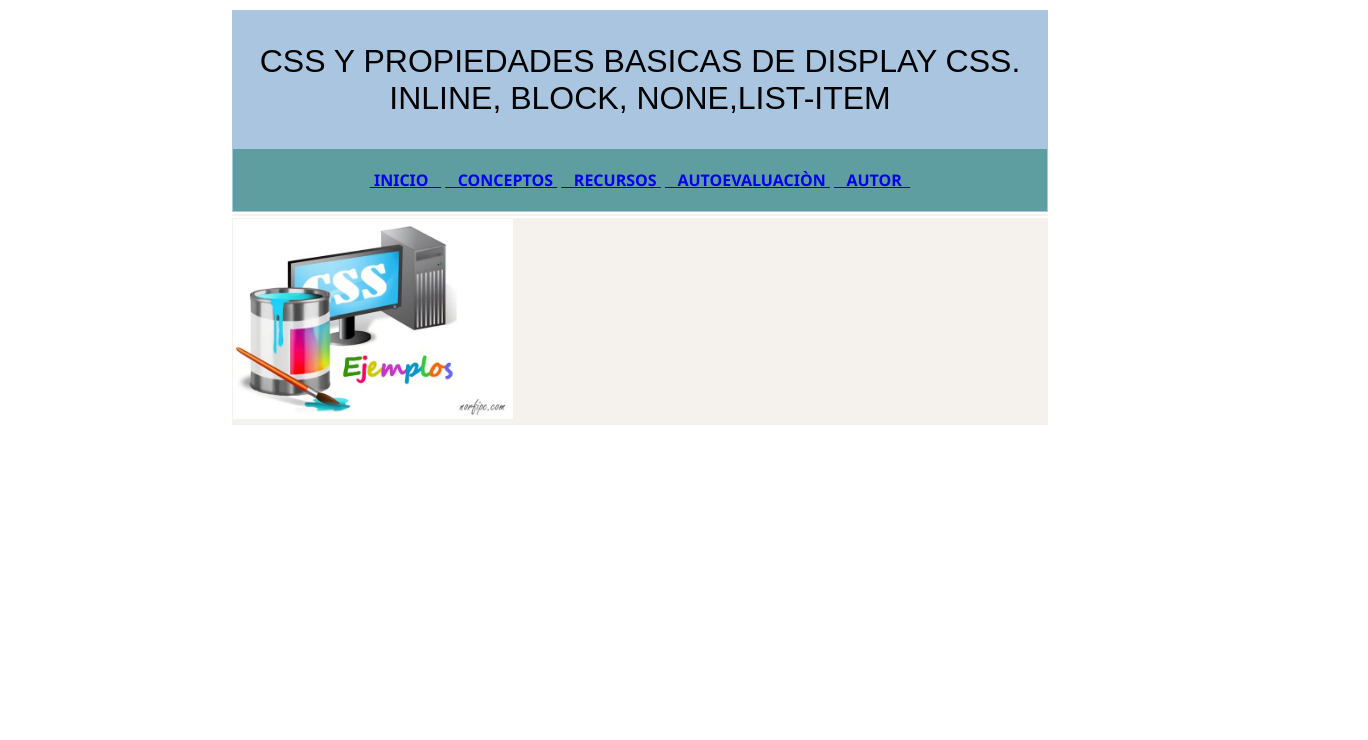
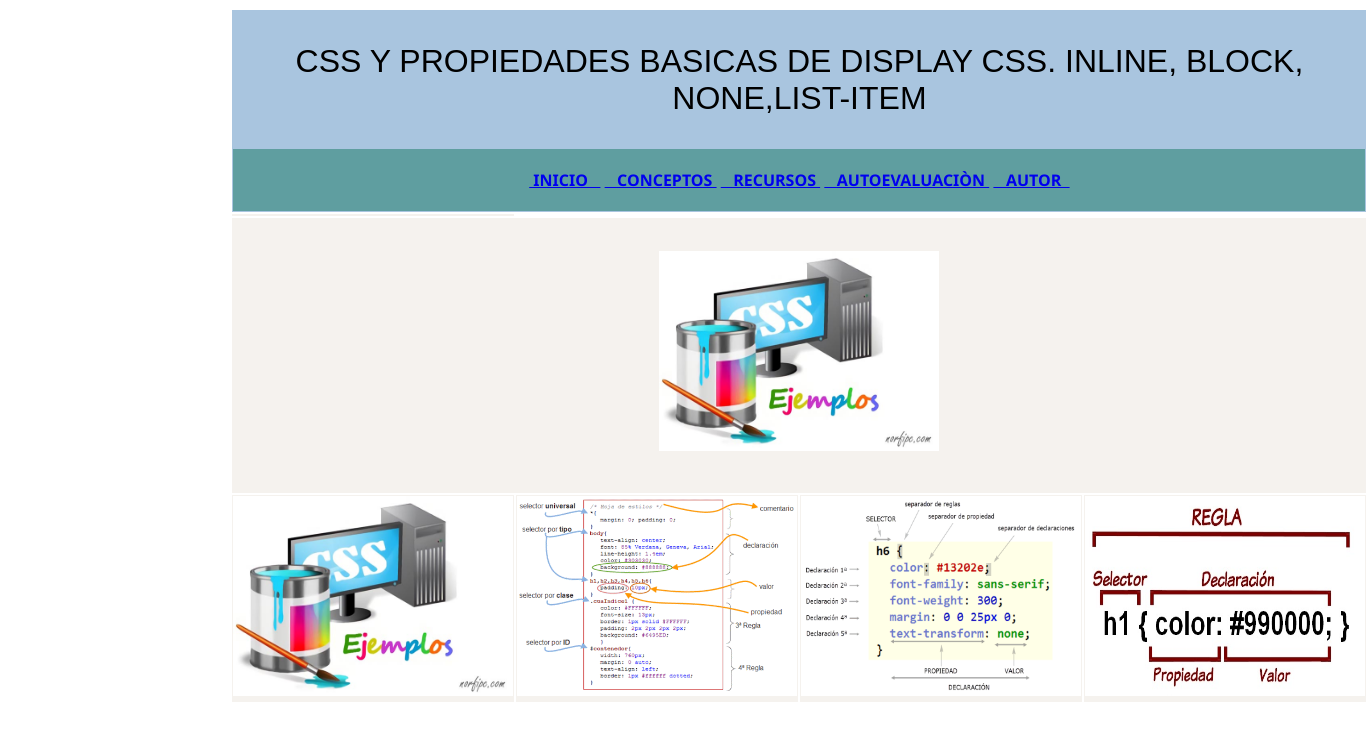
Before and after one commit to catherinsc/DSW-CatherinSanchez, a plain HTML site: page conceptos2.html in a window 1280 px wide. Shown: the whole page, 1368 px wide, since content can reach past the window. Drawn offline with Linux system fonts and the light colour scheme.

Commit message:
ACTIVIDAD 3
CREACION OVI, MENU Y DEMAS

```diff
--- a/conceptos2.html
+++ b/conceptos2.html
@@ -9,7 +9,7 @@
 <body class="body">
     <div class="tabla">
     <table>
-    <tr class="filas"><td>
+    <tr class="filas" ><td colspan="4">
 
     <p class="titulo"> CSS Y PROPIEDADES BASICAS DE DISPLAY CSS. INLINE, BLOCK, NONE,LIST-ITEM
 
@@ -25,9 +25,27 @@
     </div>
     <tr class="columnas"> <td></td></tr>
     <tr>
+        <td class="columnas" colspan="4">
+            <p class="alineacion">  <img  class="imagen2" src="ejemplos-practicos-uso-css.jpeg" alt="imagen">
+        </p></td>
+
+        <tr class="columnas">
+
         <td class="columnas">
             <img  class="imagen2" src="ejemplos-practicos-uso-css.jpeg" alt="imagen">
         </td>
+         <td class="columnas">
+            <img  class="imagen2" src="unnamed.gif" alt="imagen">
+        </td>
+        <td class="columnas">
+            <img  class="imagen2" src="regla_css.png" alt="imagen">
+        </td>
+        <td class="columnas">
+            <img  class="imagen2" src="reglas css.jpg" alt="imagen">
+        </td>
+
+    </tr>
+
     </tr>
 
 
```
